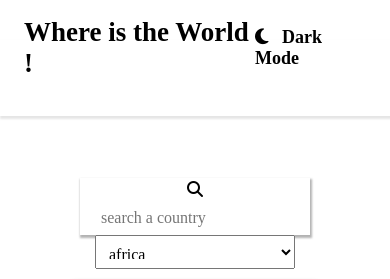
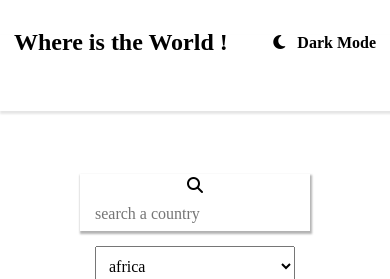
Before and after one commit to Aarjurani/RestCountries-API, a plain HTML site: page index.html in a window 390 px wide. Shown: the top 279 px of the page. Drawn offline with Linux system fonts and the light colour scheme; no server answers.

Commit message:
new commit make it responsive

```diff
--- a/index.css
+++ b/index.css
@@ -137,23 +137,24 @@ input{
         }
         .search-container{
             box-shadow: 1px 2px 2px 1px  rgb(0,0,0,0.3);
-            padding-inline: 16px;
+            padding: 3px 3px 3px 3px ;
             width: 230px;
+            margin: 1px 3px 15px 3px ;
         }
         .filter-by-region{
             width:200px ;
             margin-inline:30px ;
-            padding: 9px 9px;
-            height: 34px;
+            padding: 8px 9px;
+            height: 40px;
         }
         .header-content{
-            font-size: large;
+            font-size:medium;
             display: flex;
-             margin-top: 40px ;
+             margin-top: 9% ;
             align-items: center;
             justify-content: space-between;
-            height: 260px;
-            padding-inline:24px ;
+            height: 200px;
+            padding-inline:14px 14px ;
             max-width:100% ;
             height:4vw ;
         }
```
